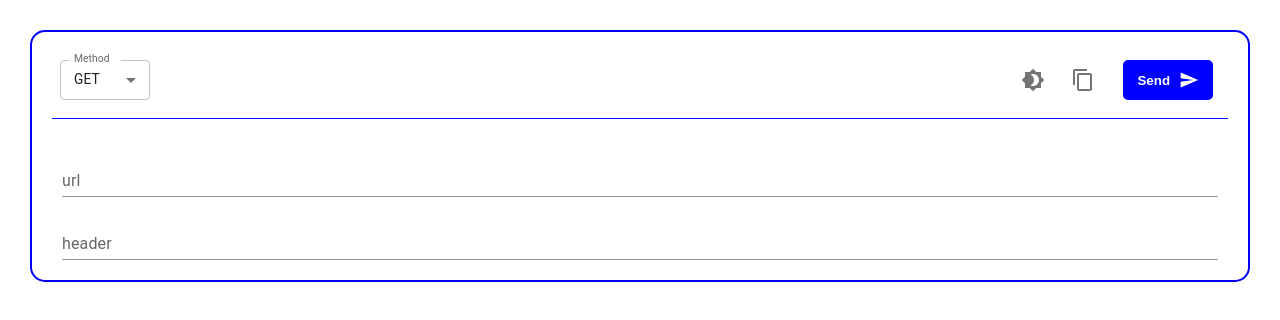
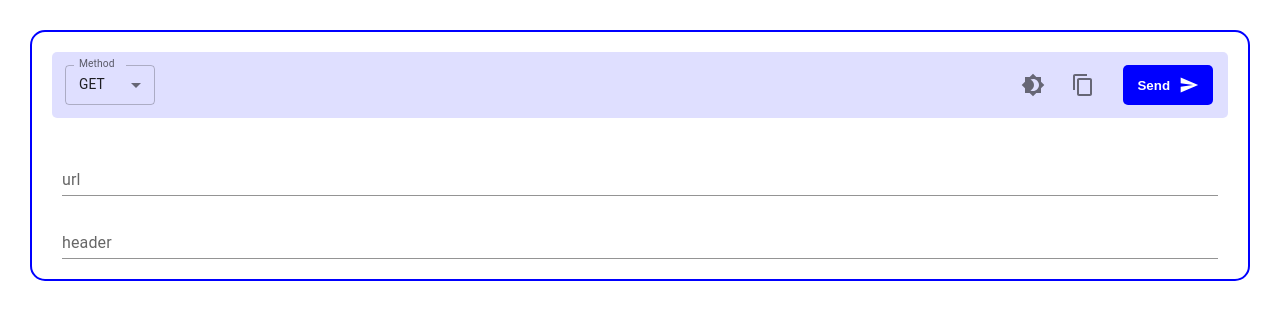
Before and after one commit to rkskekzzz/APITester_For_Notion, a React (Create React App) app: page / in a window 1280 px wide. Shown: the top 320 px of the page. Built offline with nearby package versions, Linux system fonts and the light colour scheme.

Commit message:
Feat : div background change

```diff
--- a/src/APITest/Components/ColorBorderBox.js
+++ b/src/APITest/Components/ColorBorderBox.js
@@ -4,21 +4,22 @@ export const ColorBorderBox = styled.div`
   display: flex;
   justify-content: space-between;
   align-items: center;
-  padding: 0 5px 10px 0;
+  border-radius: 5px;
+  padding: 5px;
 
   ${({ method }) => {
     console.log(method);
     switch (method) {
       case 'GET':
-        return `border-bottom: 1px solid blue`;
+        return `background:  #0000ff20`;
       case 'POST':
-        return `border-bottom: 1px solid #53a158`;
+        return `background: #53a15820`;
       case 'PUT':
-        return `border-bottom: 1px solid #d9bc22`;
+        return `background: #d9bc2220`;
       case 'DELETE':
-        return `border-bottom: 1px solid red`;
+        return `background: #ff000020`;
       default:
-        return `border-bottom: 1px solid gray`;
+        return `background: gray`;
     }
   }};
 `;
```
